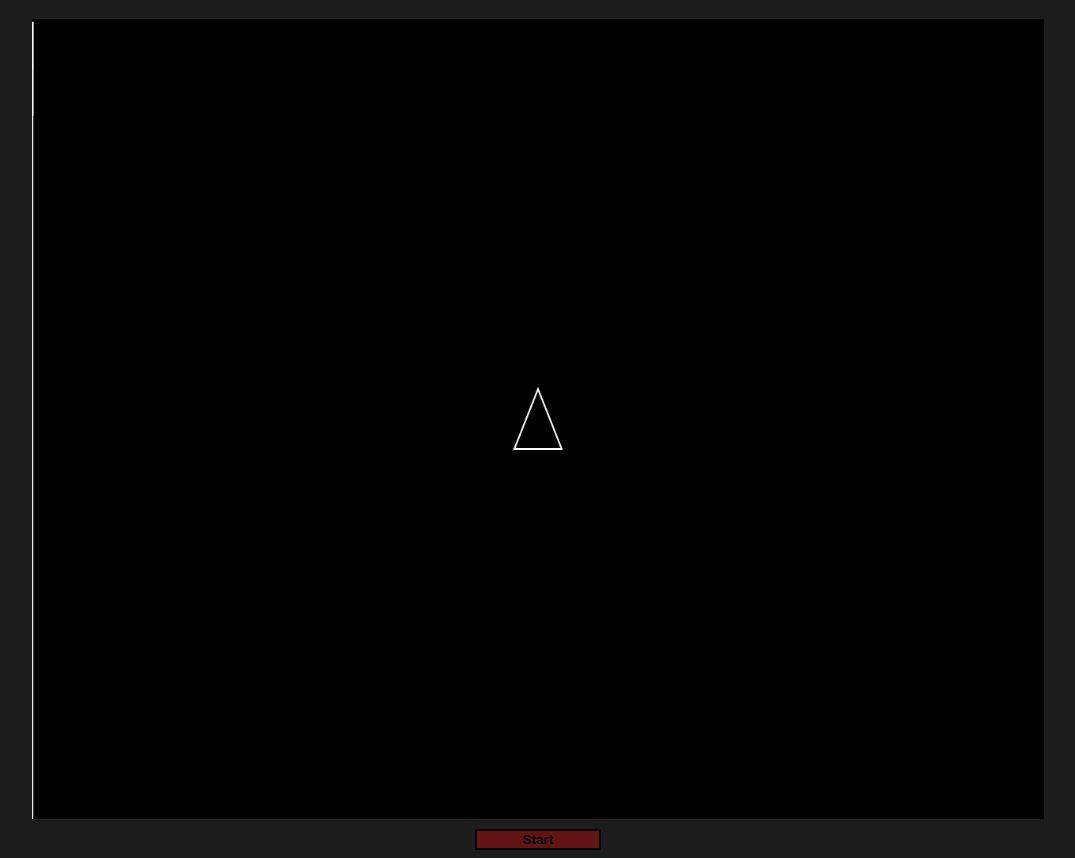
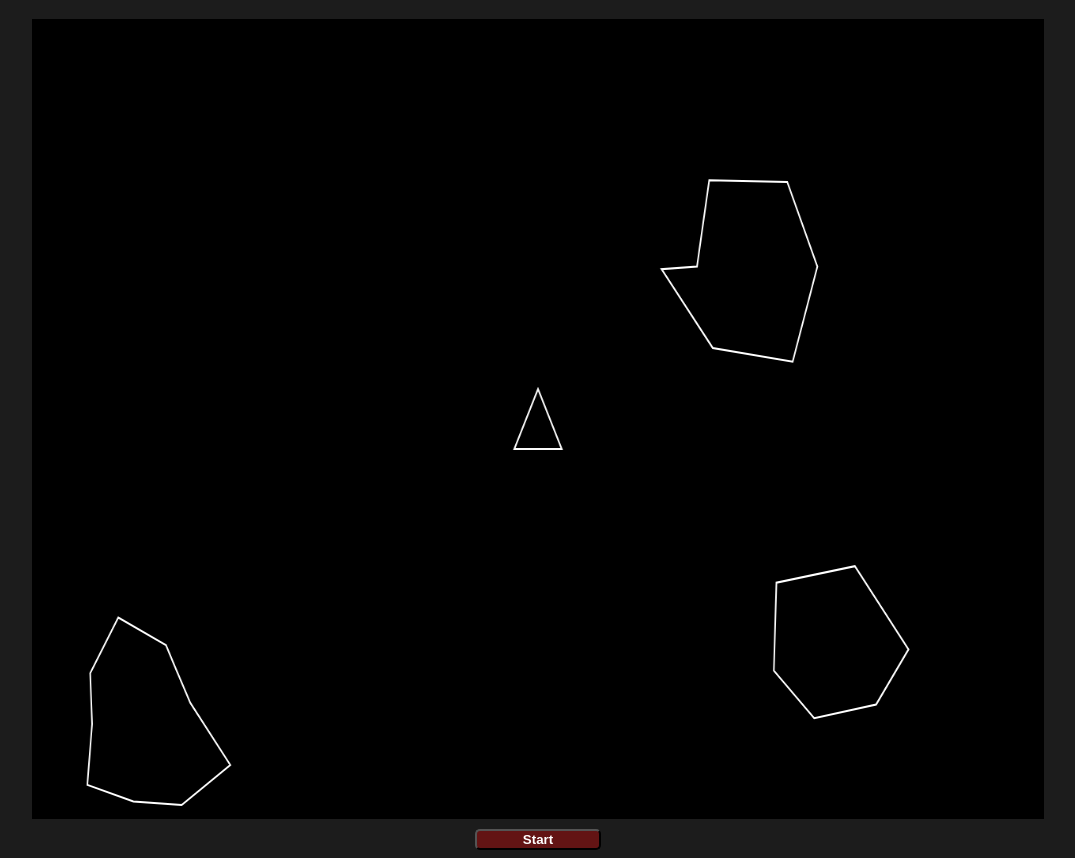
Before and after one commit to Jajhoey/Asteroids, a plain HTML site: page index.html in a window 1280 px wide. Shown: the part 61-919 px from the top of the page, without its empty margins (102-1177 px from the left). Drawn offline with Linux system fonts and the light colour scheme.

Commit message:
Asteroids are now drawn and move/screen warp

```diff
--- a/app.js
+++ b/app.js
@@ -1,10 +1,13 @@
 const canvas = document.getElementById('canvas');
 const context = canvas.getContext('2d');
 const startButton = document.getElementById('start');
+
 const turn_speed = 360; //Degrees of rotation per second
-const friction = 0.6; //Coefficient of friction
-const ship_acceleration = 10; //increase velocity by 5 pixels per second
+const friction = 0.7; //Coefficient of friction
+const ship_acceleration = 20; //increase velocity by 20 pixels per second
 const numAsteroids = 3;
+let asteroids = [];
+
 
 canvas.width = window.innerWidth;
 canvas.height = window.innerHeight;
@@ -84,44 +87,62 @@ function drawShip() {
   }
 }
 
-function newAsteroid(){
-  const asteroid = {
-    x: Math.random(),
-    y: Math.random(),
-    radius: 40,
-    angle: 90/180 * Math.PI,
-    velocity: {
-      x: 0,
-      y: 0
-    },
-    rotation: 0,
-    vertices: 10 + Math.random() * 10
-  }
-  return asteroid;
-}
-
-function createAsteroids(){
-  let asteroids = [];
-
-  //pushing Asteroids
-  for (var i = 0; i < numAsteroids; i++){
-    ast = newAsteroid();
-    asteroids.push(ast);
-    context.fillStyle = 'white';
+function drawAsteroids(){
+  //drawing asteroids
+  for (var i = 0; i < asteroids.length; i++){
+    ast = asteroids[i];
+    context.strokeStyle = 'white';
+    context.lineWidth = ship.radius / 15;
     context.beginPath();
-    //drawing asteroids
-    for(var j = 0; j < ast.vertices; j++){
-      context.moveTo(ast.x - ast.radius * Math.cos(ast.angle), ast.y + ast.radius * Math.sin(ast.angle));
+    context.moveTo(
+      ast.x - ast.radius * ast.vertJaggedness[0] * Math.cos(ast.angle),
+      ast.y + ast.radius * ast.vertJaggedness[0] * Math.sin(ast.angle));
+    for(var j = 1; j <= ast.vertices; j++){
       context.lineTo(
-        ast.x - ast.radius * Math.cos(ast.angle) / (ast.vertices - j),
-        ast.y + ast.radius * Math.sin(ast.angle) / (ast.vertices - j)
+        ast.x - ast.radius * ast.vertJaggedness[j] * Math.cos(ast.angle + j * Math.PI * 2 / ast.vertices),
+        ast.y + ast.radius * ast.vertJaggedness[j] * Math.sin(ast.angle + j * Math.PI * 2 / ast.vertices)
       );
     }
     context.closePath();
     context.stroke();
   }
+}
 
+function newAsteroid(){
+  const asteroid = {
+    x: 0,
+    y: 0,
+    radius: ship.radius*2,
+    angle: 90/180 * Math.PI,
+    velocity: {
+      x: Math.random() * 5,
+      y: Math.random() * 5
+    },
+    rotation: (Math.random() * 10 - 5) / 180 * Math.PI,
+    vertices: 5 + Math.random() * 10,
+    vertJaggedness: []
   }
+  for (var i = 0; i < asteroid.vertices; i++) {
+    asteroid.vertJaggedness.push(Math.random()+1);
+  }
+  do {//reset the coords until the distance is larger than 5x asteroid radius
+    asteroid.x = Math.random() * canvas.width;
+    asteroid.y = Math.random() * canvas.height;
+  } while (distanceBetweenPoints(ship.x, ship.y, asteroid.x, asteroid.y) < asteroid.radius * 5 );
+  return asteroid;
+}
+
+function createAsteroids(){
+  //pushing Asteroids
+  for (var i = 0; i < numAsteroids; i++){
+    ast = newAsteroid();
+    asteroids.push(ast);
+  }
+}
+
+function distanceBetweenPoints(x1, y1, x2, y2){
+  return Math.sqrt(Math.pow(x2 - x1, 2) + Math.pow(y2 - y1, 2));
+}// d=√((x2 – x1)² + (y2 – y1)²)
 
 function clearCanvas() {
   context.fillStyle = 'black';
@@ -130,13 +151,19 @@ function clearCanvas() {
 
 //this update function is the main game loop
 function update() {
-    //rotate the ship
+    //rotate the ship and asteroids
     ship.angle += ship.rotation / 180 * Math.PI;
     ship.rotation = 0;
-
-    //move ship
+    for (var i = 0; i < asteroids.length; i++) {
+      asteroids[i].angle += asteroids[i].rotation;
+    }
+    //move ship and asteroids
     ship.x += ship.velocity.x;
     ship.y -= ship.velocity.y;
+    for (var i = 0; i < asteroids.length; i++) {
+      asteroids[i].x += asteroids[i].velocity.x;
+      asteroids[i].y -= asteroids[i].velocity.y;
+    }
 
     if (ship.thrusting){
       ship.velocity.x += ship_acceleration * Math.cos(ship.angle) / 60;
@@ -147,7 +174,17 @@ function update() {
    ship.velocity.x -= friction * ship.velocity.x / 60;
    ship.velocity.y -= friction * ship.velocity.y / 60;
 
-   //check canvas boundaries for collision and warp ship to opposite side
+
+
+
+  clearCanvas();
+  drawShip();
+  drawAsteroids();
+  boundaryCheck();
+}
+
+function boundaryCheck(){
+  //check canvas boundaries for collision and warp ship or asteroids to opposite side
   if (ship.x - ship.radius < 0){
     ship.x = canvas.width - ship.radius;
   }else if (ship.x + ship.radius > canvas.width) {
@@ -160,11 +197,23 @@ function update() {
     ship.y = 0 + ship.radius;
   }
 
+  for (var i = 0; i < asteroids.length; i++) {
+    if (asteroids[i].x - asteroids[i].radius < 0){
+      asteroids[i].x = canvas.width - asteroids[i].radius;
+    }else if (asteroids[i].x + asteroids[i].radius > canvas.width) {
+      asteroids[i].x = 0 + asteroids[i].radius;
+    }
 
-  clearCanvas();
-  drawShip();
+    if (asteroids[i].y - asteroids[i].radius < 0) {
+      asteroids[i].y = canvas.height - asteroids[i].radius;
+    }else if (asteroids[i].y + asteroids[i].radius > canvas.height) {
+      asteroids[i].y = 0 + asteroids[i].radius;
+    }
+  }
+}
+
 createAsteroids();
-}
+
 
 //Event handlers for game controls
 document.addEventListener('keydown', () => {
--- a/style.css
+++ b/style.css
@@ -22,10 +22,10 @@ button{
   background-color: #631414;
   width: 10%;
   height: 10%;
-  border: 2px solid black;
-  border-radius:
-  border-radius: 100px;
+  border-radius: 5px;
   font-weight: bold;
+  color: white;
+
 }
 
 .start{
```
Lines whose indentation alone changed are shown as unchanged.
